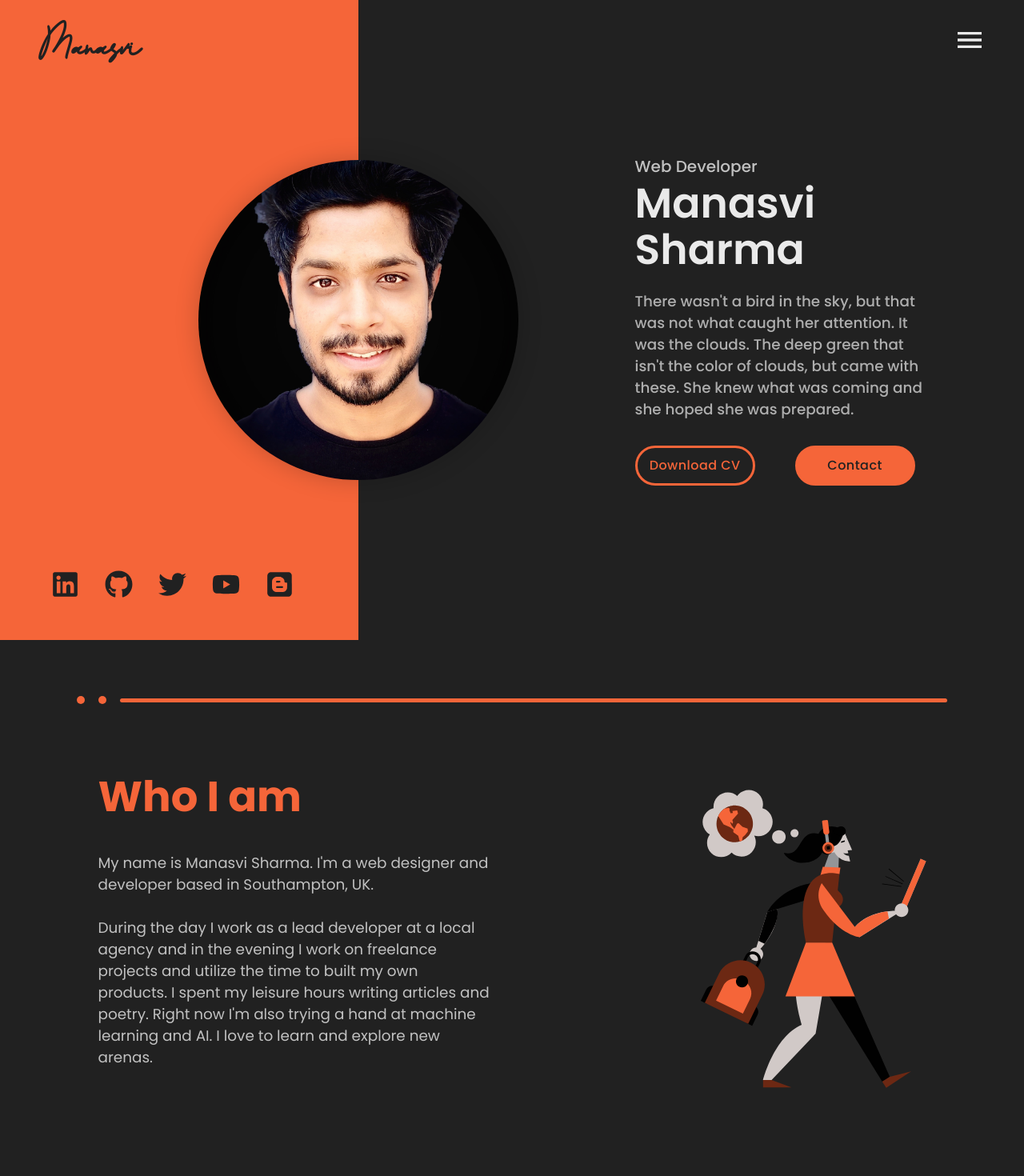
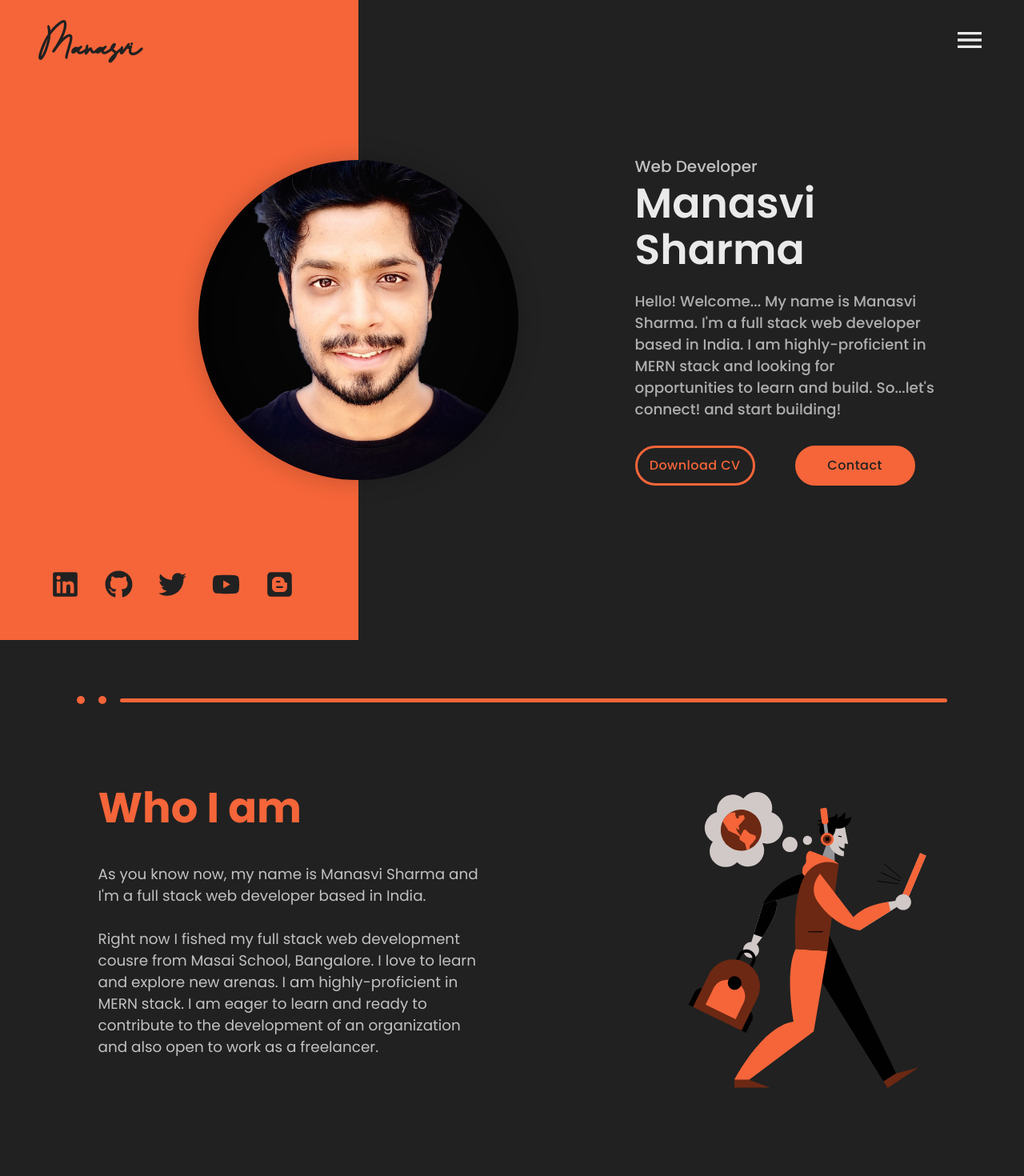
Before and after one commit to Manasvi26/portfolio, a React (Create React App) app: page / in a window 1280 px wide. Shown: the top 1470 px of the page at 80% size. Built offline with nearby package versions, Linux system fonts and the light colour scheme; a web font is replaced by a local one.

Commit message:
Changed About

```diff
--- a/src/components/About/About.js
+++ b/src/components/About/About.js
@@ -1,36 +1,50 @@
-import React, { useContext } from 'react';
+import React, { useContext } from "react";
 
-import './About.css';
-import { ThemeContext } from '../../contexts/ThemeContext';
-import { aboutData } from '../../data/aboutData'
-
-
+import "./About.css";
+import { ThemeContext } from "../../contexts/ThemeContext";
+import { aboutData } from "../../data/aboutData";
 
 function About() {
-
   const { theme } = useContext(ThemeContext);
   return (
-        <div className="about" id="about" style={{backgroundColor: theme.secondary}}>
+    <div
+      className="about"
+      id="about"
+      style={{ backgroundColor: theme.secondary }}
+    >
       <div className="line-styling">
-              <div className="style-circle" style={{backgroundColor: theme.primary}}></div>
-              <div className="style-circle" style={{backgroundColor: theme.primary}}></div>
-              <div className="style-line" style={{backgroundColor: theme.primary}}></div>
+        <div
+          className="style-circle"
+          style={{ backgroundColor: theme.primary }}
+        ></div>
+        <div
+          className="style-circle"
+          style={{ backgroundColor: theme.primary }}
+        ></div>
+        <div
+          className="style-line"
+          style={{ backgroundColor: theme.primary }}
+        ></div>
       </div>
       <div className="about-body">
         <div className="about-description">
-                    <h2 style={{color: theme.primary}}>{aboutData.title}</h2>
-                    <p style={{color:theme.tertiary80}}>{aboutData.description1}<br/><br/>{aboutData.description2}</p>
+          <h2 style={{ color: theme.primary }}>{aboutData.title}</h2>
+          <p style={{ color: theme.tertiary80 }}>
+            {aboutData.description1}
+            <br />
+            <br />
+            {aboutData.description2}
+          </p>
         </div>
         <div className="about-img">
           <img
-                        src={aboutData.image === 1 ? theme.aboutimg1 : theme.aboutimg2}
+            src={aboutData.image === 1 ? theme.aboutimg2 : theme.aboutimg1}
             alt=""
           />
         </div>
       </div>
     </div>
-
-    )
+  );
 }
 
-export default About
+export default About;
--- a/src/data/aboutData.js
+++ b/src/data/aboutData.js
@@ -1,8 +1,8 @@
 export const aboutData = {
   title: "Who I am",
   description1:
-    "My name is Manasvi Sharma. I'm a web designer and developer based in Southampton, UK.",
+    "As you know now, my name is Manasvi Sharma and I'm a full stack web developer based in India.",
   description2:
-    "During the day I work as a lead developer at a local agency and in the evening I  work on freelance projects and utilize the time to built my own products. I spent my leisure hours writing articles and poetry. Right now I'm also trying a hand at machine learning and AI. I love to learn and explore new arenas.",
+    "Right now I fished my full stack web development cousre from Masai School, Bangalore. I love to learn and explore new arenas. I am highly-proficient in MERN stack. I am eager to learn and ready to contribute to the development of an organization and also open to work as a freelancer.",
   image: 2,
 };
--- a/src/data/contactsData.js
+++ b/src/data/contactsData.js
@@ -1,7 +1,7 @@
 export const contactsData = {
-    email: 'janedoe.test@gmail.com',
-    phone: '+915588776600',
-    address: 'Menlo Park, California, United States - 673822 ',
+  email: "manasvi.manu94@gmail.com",
+  phone: "+91-9462233480",
+  address: "Alwar, Rajasthan - 301001",
 
-    sheetAPI: ''
-}
+  sheetAPI: "",
+};
--- a/src/data/headerData.js
+++ b/src/data/headerData.js
@@ -5,7 +5,7 @@ export const headerData = {
   name: "Manasvi Sharma",
   title: "Web Developer",
   desciption:
-    "There wasn't a bird in the sky, but that was not what caught her attention. It was the clouds. The deep green that isn't the color of clouds, but came with these. She knew what was coming and she hoped she was prepared. ",
+    "Hello! Welcome... My name is Manasvi Sharma. I'm a full stack web developer based in India. I am highly-proficient in MERN stack and looking for opportunities to learn and build. So...let's connect! and start building!",
   image:
     "https://raw.githubusercontent.com/PhantomScript/asset-container/main/developer-portfolio/landingImg.png",
   resumePdf: resume,
--- a/src/data/socialsData.js
+++ b/src/data/socialsData.js
@@ -1,14 +1,14 @@
 export const socialsData = {
-    github: 'https://github.com/',
-    facebook: 'https://www.facebook.com/',
-    linkedIn: 'https://www.linkedin.com/in',
-    instagram: 'https://www.instagram.com/',
-    codepen: 'https://codepen.io/',
-    twitter: 'https://twitter.com/',
-    reddit: 'https://www.reddit.com/user/',
-    blogger: 'https://www.blogger.com/',
-    medium: 'https://medium.com/@',
-    stackOverflow: 'https://stackoverflow.com/users/',
-    gitlab: 'https://gitlab.com/',
-    youtube: 'https://youtube.com/'
-}
+  github: "https://github.com/",
+  facebook: "https://www.facebook.com/",
+  linkedIn: "https://www.linkedin.com/in/manasvisharma26",
+  instagram: "https://www.instagram.com/",
+  codepen: "https://codepen.io/",
+  twitter: "https://twitter.com/",
+  reddit: "https://www.reddit.com/user/",
+  blogger: "https://www.blogger.com/",
+  medium: "https://medium.com/@",
+  stackOverflow: "https://stackoverflow.com/users/",
+  gitlab: "https://gitlab.com/",
+  youtube: "https://youtube.com/",
+};
```
Lines whose indentation alone changed are shown as unchanged.
